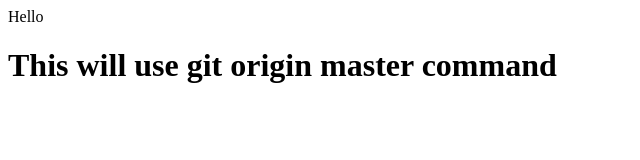
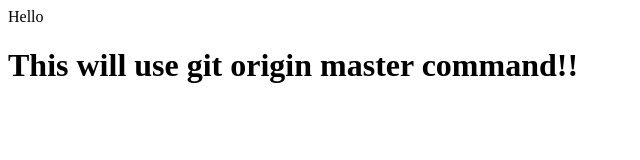
Before and after one commit to JeongHwaSik/git-tutorial, a plain HTML site: page index.html in a window 1280 px wide. Shown: the full height of the page, 0-640 px from the left. Drawn offline with Linux system fonts and the light colour scheme.

Commit message:
third commit
third messages

```diff
--- a/index.html
+++ b/index.html
@@ -1,3 +1,3 @@
 <div>Hello</div>
 
-<h1>This will use git origin master command</h1>
+<h1>This will use git origin master command!!</h1>
```
